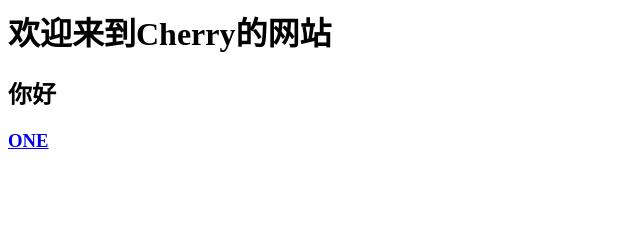
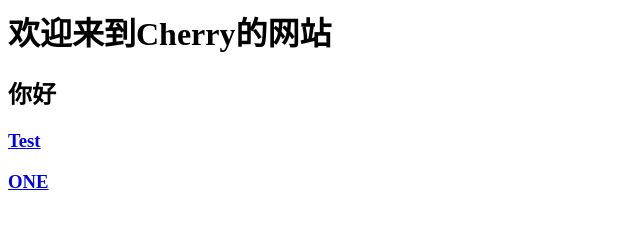
Before and after one commit to GQRCherry/MyMIS.github.io, a plain HTML site: page index.html in a window 1280 px wide. Shown: the full height of the page, 0-640 px from the left. Drawn offline with Linux system fonts and the light colour scheme.

Commit message:
Update index.html

```diff
--- a/index.html
+++ b/index.html
@@ -1,3 +1,4 @@
 <h1>欢迎来到Cherry的网站</h1>
 <h2>你好</h2>
-<h3><a href="https://gqrcherry.github.io/MyMIS.github.io/MIS/Mytest.html">ONE</a></h3>
+<h3><a href="https://gqrcherry.github.io/MyMIS.github.io/MIS/Mytest.html">Test</a></h3>
+<h3><a href="https://gqrcherry.github.io/MyMIS.github.io/MIS/ONE.html">ONE</a></h3>
```
